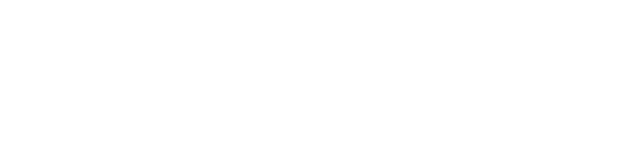
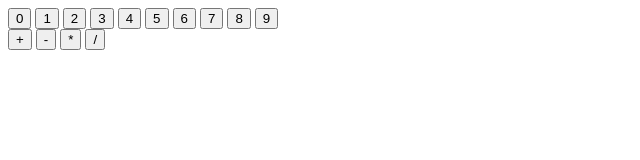
Before and after one commit to Pavlovic-Stefan/odin-calculator, a plain HTML site: page index.html in a window 1280 px wide. Shown: the whole page, without its empty margins (0-640 px from the left). Drawn offline with Linux system fonts and the light colour scheme.

Commit message:
Add basic calculator ui

```diff
--- a/index.html
+++ b/index.html
@@ -9,6 +9,29 @@
     <title>Calculator</title>
 </head>
 <body>
+    <div>
+        <div class="screen"></div>
+        <div class="buttons">
+            <div class="numbers">
+                <button class="zero">0</button>
+                <button class="one">1</button>
+                <button class="two">2</button>
+                <button class="three">3</button>
+                <button class="four">4</button>
+                <button class="five">5</button>
+                <button class="six">6</button>
+                <button class="seven">7</button>
+                <button class="eight">8</button>
+                <button class="nine">9</button>
+            </div>
+            <div class="operators">
+                <button class="add">+</button>
+                <button class="substract">-</button>
+                <button class="multiply">*</button>
+                <button class="divide">/</button>
+            </div>
+        </div>
+    </div>
 
 </body>
 </html>
```
